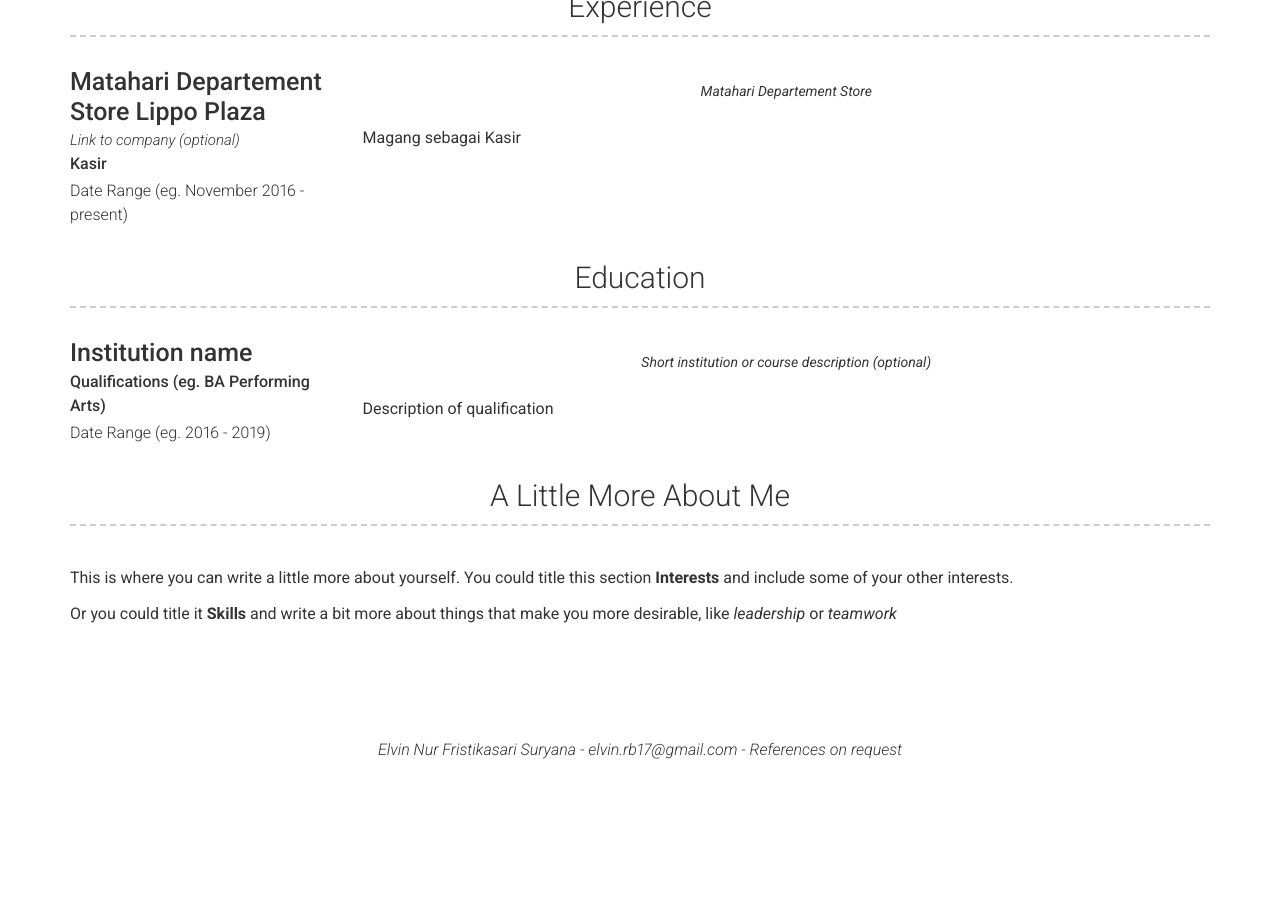
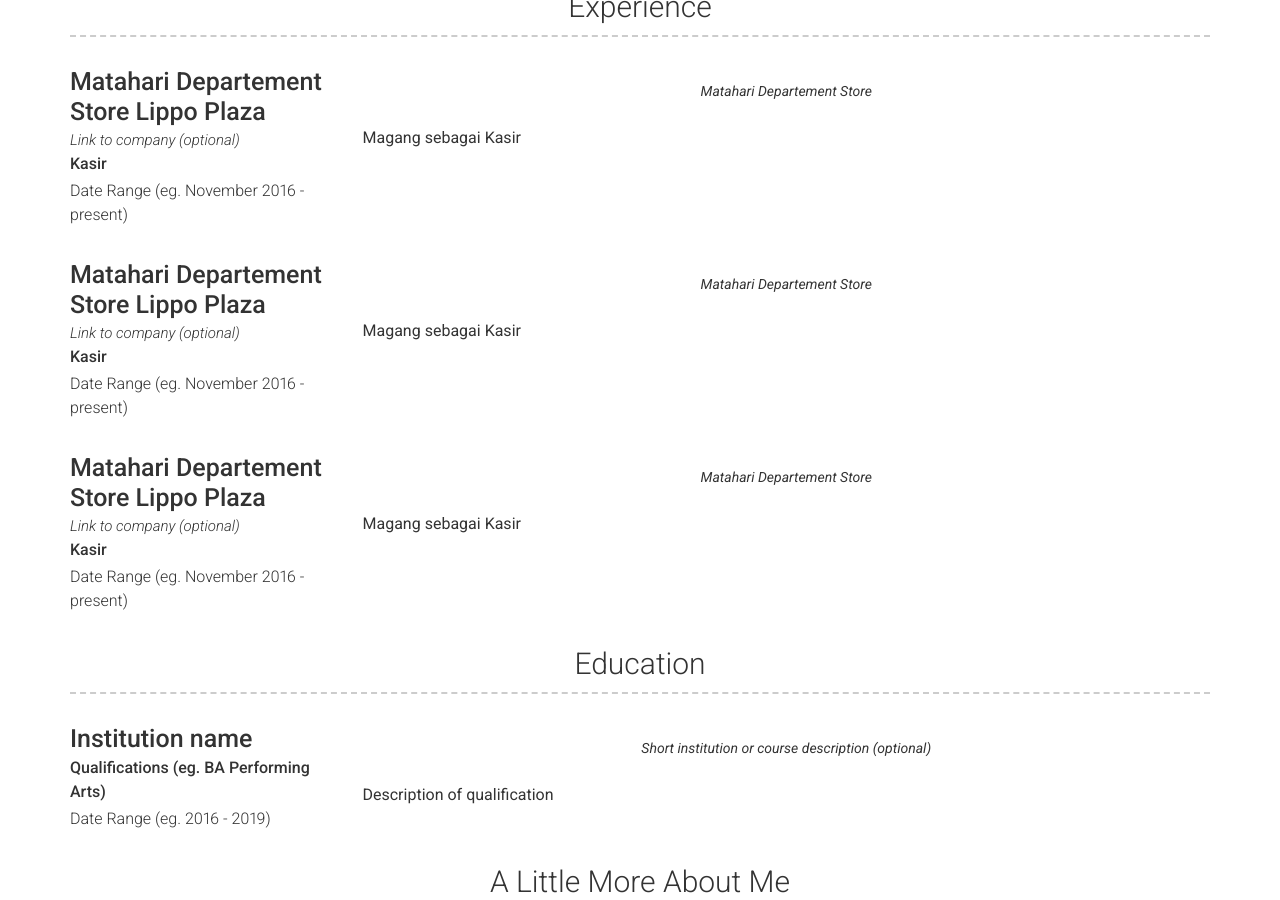
Before and after one commit to HendraSurya/elvinsurya.github.io, a Jekyll site: the page built from index.md, in a window 1280 px wide and 900 px high, scrolled down 860 px. Built offline with Jekyll 4.4.1, drawn with Linux system fonts in a browser that asks for light colours; nearby versions of some CDN libraries; before the commit the page ends 1634 px from its top, so only the background shows below that.

Commit message:
Update experience.yml

```diff
--- a/_data/experience.yml
+++ b/_data/experience.yml
@@ -8,3 +8,25 @@
    Matahari Departement Store
   description: | # this will include new lines to allow paragraphs
     Magang sebagai Kasir
+
+# Experience template
+- layout: left
+  company: Matahari Departement Store Lippo Plaza
+  link: Link to company (optional)
+  job_title: Kasir
+  dates: Date Range (eg. November 2016 - present)
+  quote: >
+   Matahari Departement Store
+  description: | # this will include new lines to allow paragraphs
+    Magang sebagai Kasir
+
+# Experience template
+- layout: left
+  company: Matahari Departement Store Lippo Plaza
+  link: Link to company (optional)
+  job_title: Kasir
+  dates: Date Range (eg. November 2016 - present)
+  quote: >
+   Matahari Departement Store
+  description: | # this will include new lines to allow paragraphs
+    Magang sebagai Kasir
```
